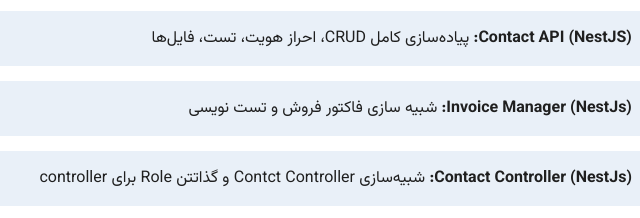
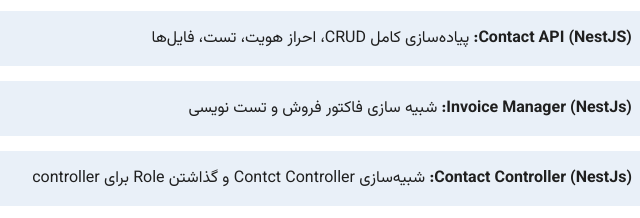
Before and after one commit to amirrezwa/resume, a website: page index.html in a window 1280 px wide. Shown: the part 773-991 px from the top of the page, 438-1078 px from the left. Drawn offline with Linux system fonts and the light colour scheme.

Commit message:
first commit3

```diff
--- a/index.html
+++ b/index.html
@@ -46,7 +46,7 @@
     <h2>پروژه‌ها</h2>
     <div class="project"><strong>Contact API (NestJS):</strong> پیاده‌سازی کامل CRUD، احراز هویت، تست، فایل‌ها</div>
     <div class="project"><strong>Invoice Manager (NestJs):</strong> شبیه‌ سازی فاکتور فروش و تست نویسی</div>
-    <div class="project"><strong>Contact Controller (NestJs):</strong> شبیه‌سازی Contct Controller و گذاتتن Role برای controller</div>
+    <div class="project"><strong>Contact Controller (NestJs):</strong> شبیه‌سازی Contct Controller و گذاشتن Role برای controller</div>
     <div class="project"><strong>Covid Stats Site:</strong> نمایش آمار کرونا از API با نمودار و جدول</div>
     <div class="project"><strong>Tic Tac Toe (ReactJs):</strong> بازی تمرینی برای درک React</div>
     <div class="project"><strong>TodoList (ReactJs):</strong>  برای درک بهتر  React</div>
--- a/package.json
+++ b/package.json
@@ -1,5 +1,9 @@
 {
   "devDependencies": {
     "gh-pages": "^6.3.0"
+  },
+  "dependencies": {
+    "@tailwindcss/vite": "^4.1.7",
+    "tailwindcss": "^4.1.7"
   }
 }
```
Also changed, not shown: 1 other file.
